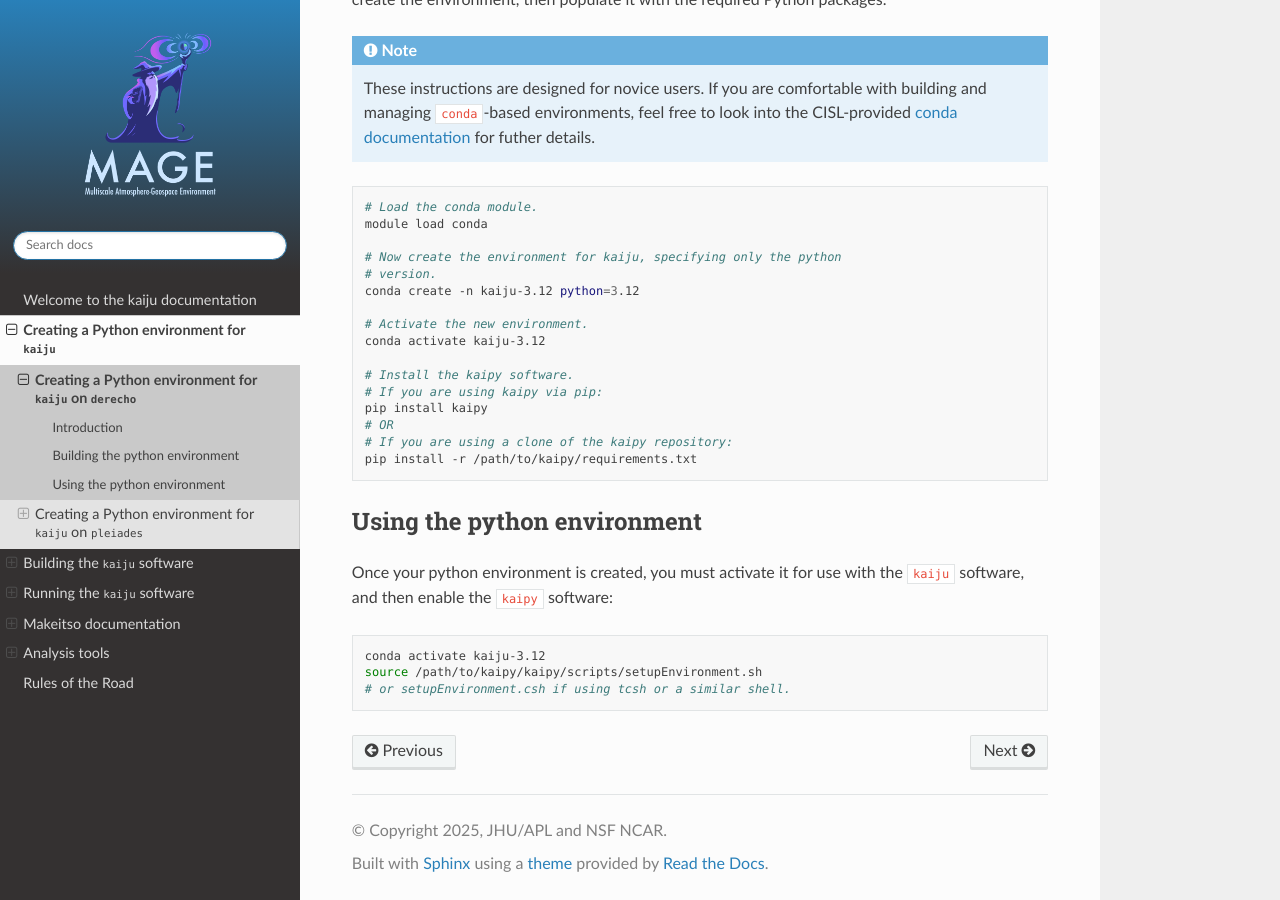
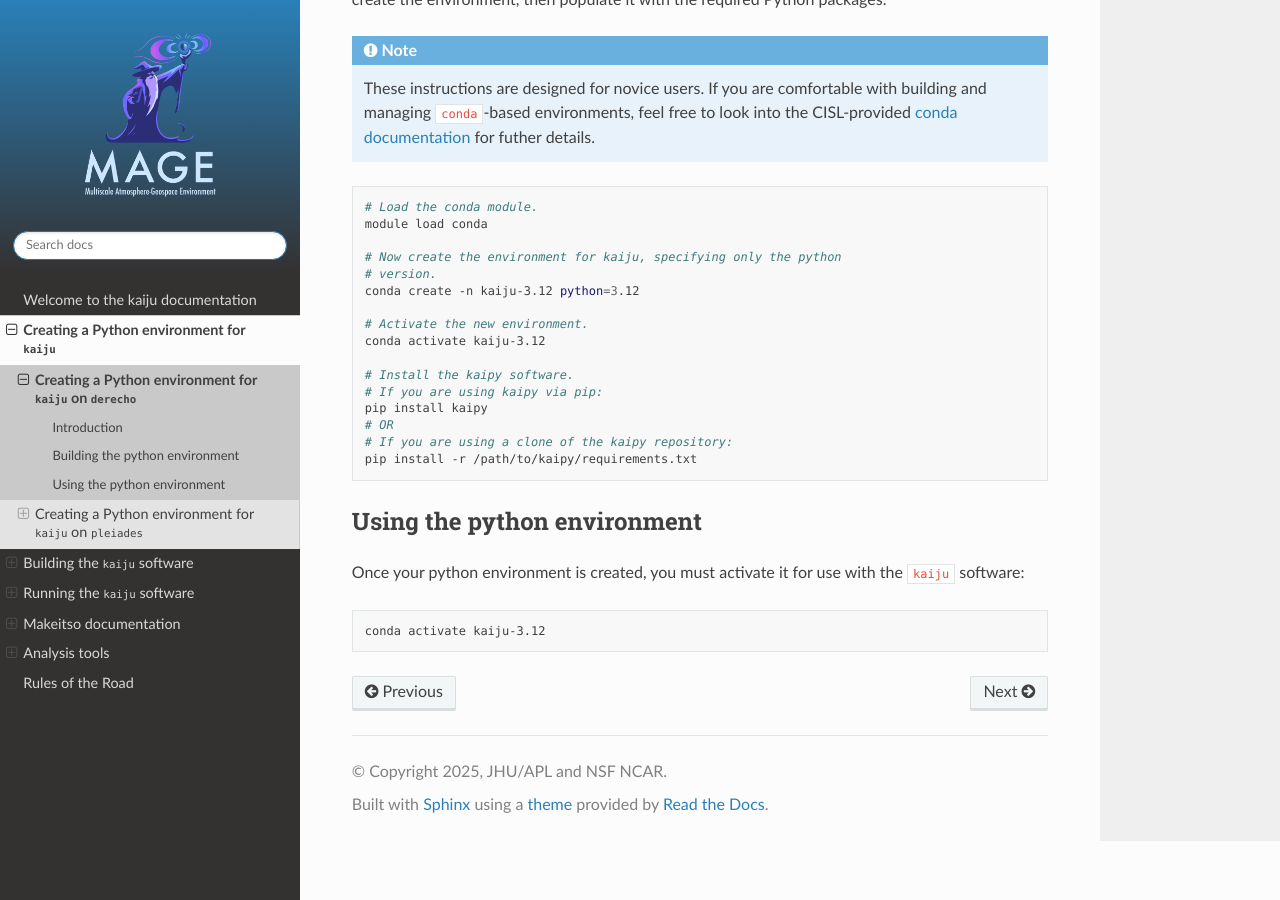
Before and after one commit to rgorby/MAGE, a Sphinx documentation site: the page built from docs/source/python/derecho.rst, in a window 1280 px wide and 900 px high, scrolled down 571 px. Built offline with Sphinx 7.4.7 and the Read the Docs theme 3.1.0, drawn with Linux system fonts in a browser that asks for light colours.

Commit message:
Python pages, remove source kaipy

```diff
--- a/docs/source/python/derecho.rst
+++ b/docs/source/python/derecho.rst
@@ -55,10 +55,8 @@ Using the python environment
 ----------------------------
 
 Once your python environment is created, you must activate it for use with the
-``kaiju`` software, and then enable the ``kaipy`` software:
+``kaiju`` software:
 
 .. code-block:: bash
 
     conda activate kaiju-3.12
-    source /path/to/kaipy/kaipy/scripts/setupEnvironment.sh
-    # or setupEnvironment.csh if using tcsh or a similar shell.
--- a/docs/source/python/pleiades.rst
+++ b/docs/source/python/pleiades.rst
@@ -55,10 +55,8 @@ Using the python environment
 ----------------------------
 
 Once your python environment is created, you must activate it for use with the
-``kaiju`` software, and then enable the ``kaipy`` software:
+``kaiju`` software:
 
 .. code-block:: bash
 
     conda activate kaiju-3.12
-    source /path/to/kaipy/kaipy/scripts/setupEnvironment.sh
-    # or setupEnvironment.csh if using tcsh or a similar shell.
```
